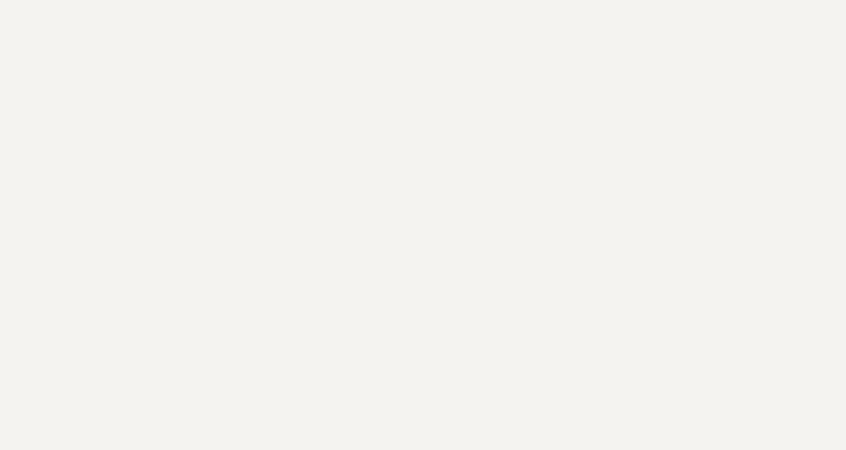
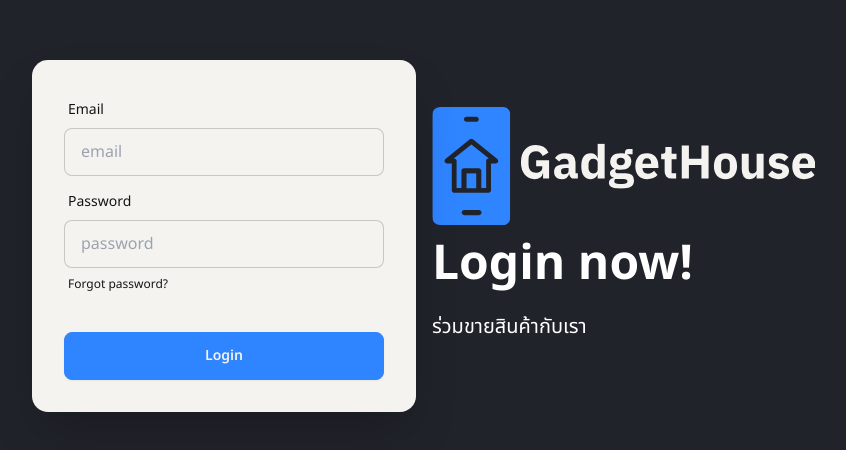
Before and after one commit to tawayahc/onlineshop, a React (Vite) app in the folder client/: page /admin in a window 1280 px wide. Before the commit this address had no page. Shown: the part 164-614 px from the top of the page, without its empty margins (216-1062 px from the left). Built offline with nearby package versions, Linux system fonts and the light colour scheme; what @shrutibalasa/tailwind-grid-auto-fit would draw is missing.

Commit message:
CartAction & optimize Auth

```diff
--- a/client/src/App.jsx
+++ b/client/src/App.jsx
@@ -17,8 +17,9 @@
 import WishlistPage from './pages/UserPages/WishlistPage';
 
 import ProductControlPanelPage from './pages/VendorPage/ProductControlPanelPage';
-import Register from './pages/Register';
-import Login from './pages/Login';
+import Register from './pages/Auth/Register';
+import Login from './pages/Auth/Login';
+import AdminLogin from './pages/Auth/AdminLogin';
 
 function App() {
 
@@ -30,6 +31,8 @@
 
         <Route path="/login" element={<Login />} />
         <Route path="/register" element={<Register />} />
+
+        <Route path="/admin" element={<AdminLogin />} />
 
         <Route path="/products" element={<Products />} />
         <Route path="/products/:productId" element={<ProductDetails />} />
--- a/client/src/components/Layout/Header.jsx
+++ b/client/src/components/Layout/Header.jsx
@@ -1,12 +1,15 @@
-import React, { useState } from "react";
+import React, { useEffect, useState } from "react";
 import logo from "../../assets/png/logo-no-background-white.png";
 import { totalPriceState, totalQuantityState } from "../../recoil/cart";
 import { useRecoilValue } from "recoil";
+import useCartActions from "../../API/userCartActions";
 
 export default function Header() {
-  const [userId, setUserId] = useState(localStorage.getItem('userId'));
-  const totalPrice  = useRecoilValue(totalPriceState);
+  const userId = localStorage.getItem("userId");
+  console.log(userId);
+  const totalPrice = useRecoilValue(totalPriceState);
   const totalQuantity = useRecoilValue(totalQuantityState);
+  const { fetchCart } = useCartActions(userId);
   const handleLogout = (event) => {
     event.preventDefault();
     localStorage.removeItem("token");
@@ -14,7 +17,9 @@
     window.location = "/";
   };
 
-
+  useEffect(() => {
+    fetchCart();
+  }, []);
 
   return (
     <div>
@@ -90,7 +95,9 @@
                           d="M3 3h2l.4 2M7 13h10l4-8H5.4M7 13L5.4 5M7 13l-2.293 2.293c-.63.63-.184 1.707.707 1.707H17m0 0a2 2 0 100 4 2 2 0 000-4zm-8 2a2 2 0 11-4 0 2 2 0 014 0z"
                         />
                       </svg>
-                    <span className="badge badge-sm indicator-item">{totalQuantity}</span>
+                      <span className="badge badge-sm indicator-item">
+                        {totalQuantity}
+                      </span>
                     </div>
                   </summary>
                   <div
@@ -110,6 +117,7 @@
                     </div>
                   </div>
                 </details>
+
 
               <div className="dropdown dropdown-end">
                 <div
@@ -148,7 +156,9 @@
               >
                 Login
               </a>
-              <a href="/register" className="btn btn-primary w-24">Register</a>
+              <a href="/register" className="btn btn-primary w-24">
+                Register
+              </a>
             </div>
           )}
         </div>
--- /dev/null
+++ b/client/src/pages/Auth/AdminLogin.jsx
@@ -0,0 +1,60 @@
+import React from "react";
+import { LogoSVG } from "../../assets/images";
+
+function AdminLogin() {
+  return (
+    <div className="font-noto bg-neutral">
+      <div className="hero min-h-screen">
+        <div className="hero-content w-full flex-col lg:flex-row-reverse">
+
+          <div className="text-center lg:text-left text-white">
+          <img
+            src={LogoSVG}
+            className="max-w-sm rounded-lg "
+          />
+            <h1 className="text-5xl font-bold mt-4">Login now!</h1>
+            <p className="text-xl py-6">
+              ร่วมขายสินค้ากับเรา
+            </p>
+          </div>
+          <div className="card shrink-0 w-full max-w-sm shadow-2xl bg-base-100">
+            <form className="card-body">
+              <div className="form-control">
+                <label className="label">
+                  <span className="label-text">Email</span>
+                </label>
+                <input
+                  type="email"
+                  placeholder="email"
+                  className="input input-bordered"
+                  required
+                />
+              </div>
+              <div className="form-control">
+                <label className="label">
+                  <span className="label-text">Password</span>
+                </label>
+                <input
+                  type="password"
+                  placeholder="password"
+                  className="input input-bordered"
+                  required
+                />
+                <label className="label">
+                  <a href="#" className="label-text-alt link link-hover">
+                    Forgot password?
+                  </a>
+                </label>
+              </div>
+              <div className="form-control mt-6">
+                <button className="btn btn-accent">Login</button>
+              </div>
+            </form>
+          </div>
+        </div>
+      </div>
+    </div>
+  );
+}
+
+export default AdminLogin;
--- a/client/src/pages/Login.jsx
+++ b/client/src/pages/Auth/Login.jsx
@@ -1,5 +1,5 @@
 import React, { useState } from "react";
-import LoginImage from "../assets/png/login-img.jpg";
+import LoginImage from "../../assets/png/login-img.jpg";
 import axios from "axios";
 
 export default function Login() {
--- a/client/src/pages/Register.jsx
+++ b/client/src/pages/Auth/Register.jsx
@@ -1,18 +1,40 @@
 import React, { useState } from "react";
-import LoginImage from "../assets/png/login-img.jpg";
+import LoginImage from "../../assets/png/login-img.jpg";
 import axios from "axios";
 
 export default function Register() {
   const [error, setError] = useState(null);
+  const [confirmPasswordError, setConfirmPasswordError] = useState(null);
+  const [emailError, setEmailError] = useState(null);
 
   const handleSubmit = async (event) => {
     event.preventDefault();
     const data = new FormData(event.currentTarget);
+    const email = data.get("email");
+    const password = data.get("password");
+    const confirmPassword = data.get("confirmPassword");
+    const fname = data.get("fname");
+    const lname = data.get("lname");
+
+    if (!validateEmail(email)) {
+      setEmailError("Invalid email format");
+      return;
+    } else {
+      setEmailError(null);
+    }
+
+    if (password !== confirmPassword) {
+      setConfirmPasswordError("Passwords do not match");
+      return;
+    } else {
+      setConfirmPasswordError(null);
+    }
+
     const jsonData = {
-      email: data.get("email"),
-      password: data.get("password"),
-      fname: data.get("fname"),
-      lname: data.get("lname"),
+      email,
+      password,
+      fname,
+      lname,
     };
 
     try {
@@ -39,14 +61,22 @@
     }
   };
 
+  const validateEmail = (email) => {
+    return String(email)
+      .toLowerCase()
+      .match(
+        /^(([^<>()[\]\\.,;:\s@"]+(\.[^<>()[\]\\.,;:\s@"]+)*)|(".+"))@((\[[0-9]{1,3}\.[0-9]{1,3}\.[0-9]{1,3}\.[0-9]{1,3}\])|(([a-zA-Z\-0-9]+\.)+[a-zA-Z]{2,}))$/
+      );
+  };
+
   return (
     <>
-      <div className="grid grid-cols-2 h-screen ">
+      <div className="grid grid-cols-2 h-screen">
         <div className="flex bg-white justify-center items-center">
-          <img src={LoginImage}></img>
+          <img src={LoginImage} alt="Login" />
         </div>
         <div className="flex bg-white justify-center items-center px-[10%]">
-          <div className="card shrink-0 w-full ">
+          <div className="card shrink-0 w-full">
             <h1 className="text-5xl font-bold">Create an account</h1>
             <br />
             <p className="text-xl">Enter your details below</p>
@@ -92,9 +122,11 @@
                   className="input input-bordered"
                   required
                 />
-                <span className="label-text-alt mt-2 text-red-500">
-                {error}
-                </span>
+                {emailError && (
+                  <span className="label-text-alt mt-2 text-red-500">
+                    {emailError}
+                  </span>
+                )}
               </div>
 
               <div className="form-control">
@@ -111,12 +143,21 @@
               </div>
 
               <div className="form-control mt-6">
+                <label className="label">
+                  <span className="label-text">Confirm Password</span>
+                </label>
                 <input
+                  name="confirmPassword"
                   type="password"
-                  placeholder="comfirm password"
+                  placeholder="confirm password"
                   className="input input-bordered"
                   required
                 />
+                {confirmPasswordError && (
+                  <span className="label-text-alt mt-2 text-red-500">
+                    {confirmPasswordError}
+                  </span>
+                )}
               </div>
 
               <div className="form-control mt-8">
@@ -130,6 +171,9 @@
                 </label>
               </div>
             </form>
+            {error && (
+              <span className="label-text-alt mt-2 text-red-500">{error}</span>
+            )}
           </div>
         </div>
       </div>
--- a/client/src/recoil/cart.js
+++ b/client/src/recoil/cart.js
@@ -13,7 +13,7 @@
 export const totalQuantityState = selector({
   key: "totalQuantityState",
   get: ({ get }) => {
-    const cart = get(cartState) || [];
+    const cart = get(cartState);
     return cart.reduce(
       (total, item) =>
         total +
@@ -26,7 +26,7 @@
 export const totalPriceState = selector({
   key: "totalPriceState",
   get: ({ get }) => {
-    const cart = get(cartState) || [];
+    const cart = get(cartState);
     return cart.reduce(
       (total, item) =>
         total +
--- a/client/src/recoil/productDetail.js
+++ b/client/src/recoil/productDetail.js
@@ -4,5 +4,3 @@
   key: 'currentProductDetail',
   default: [],
 })
-
-console.log(currentProductDetailState);
```
Also changed, not shown: client/src/components/Product/ProductDetailLayout.jsx (+29 -7 lines). Lines whose indentation alone changed are shown as unchanged.
